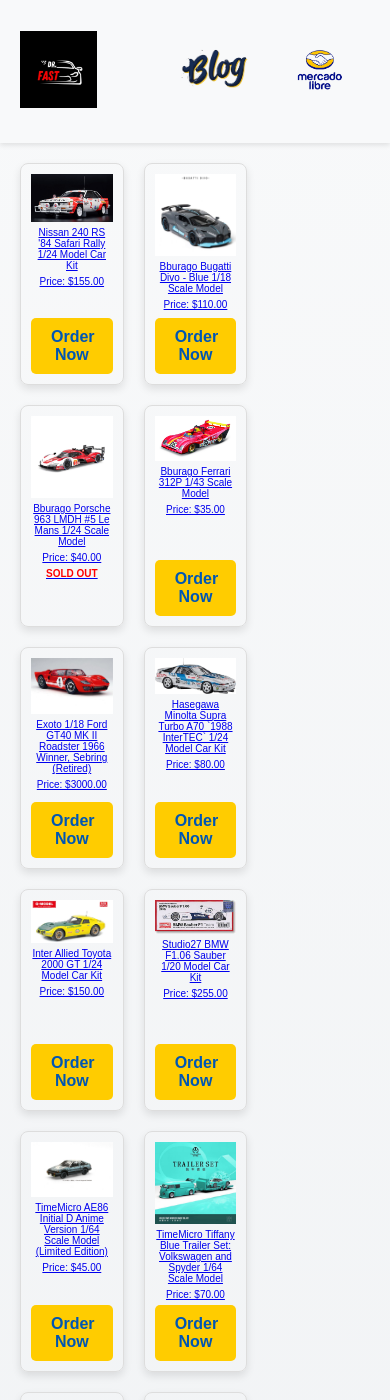
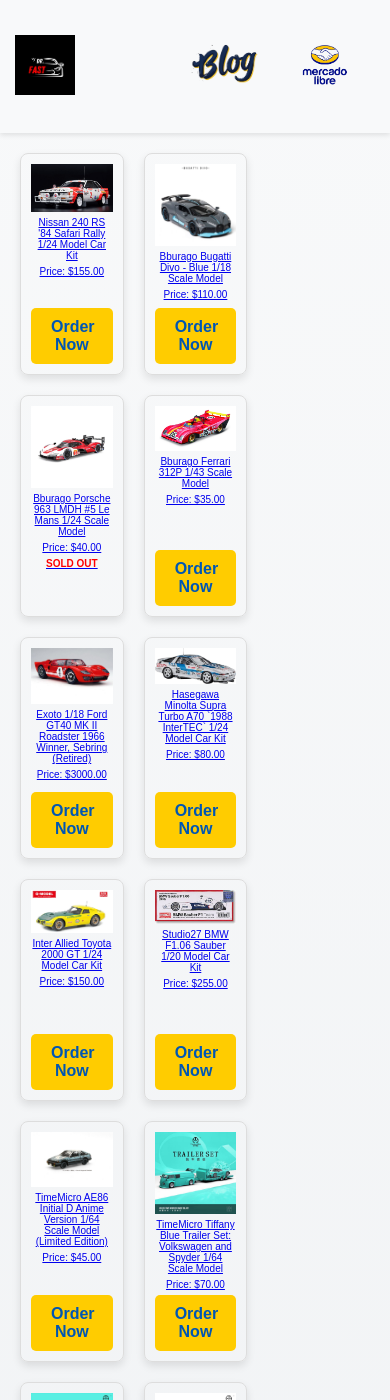
Before and after one commit to drfastfinds/drfastfinds-site, a Jekyll site: the page built from index.markdown, in a window 390 px wide and 1400 px high. Built offline with Jekyll 4.4.1, drawn with Linux system fonts in a browser that asks for light colours.

Commit message:
Update default.html

```diff
--- a/_layouts/default.html
+++ b/_layouts/default.html
@@ -99,6 +99,17 @@
             text-decoration: underline;
         }
 
+        @media (max-width: 768px) {
+    header {
+        padding: 5px; /* Reduce padding for mobile */
+    }
+
+    header img {
+        max-width: 60px; /* Reduce logo size for mobile, if desired */
+        height: auto;
+    }
+}
+
     </style>
 </head>
 <body>
@@ -110,7 +121,7 @@
         </a>
 <nav>
     <a href="{{ site.baseurl }}/blog.html">
-        <img src="{{ site.baseurl }}/assets/images/blg.png" alt="Blog" class="blog-logo" style="max-width: 100px; height: auto; margin-right: -5px;"> <!-- Adjust spacing here -->
+        <img src="{{ site.baseurl }}/assets/images/blg.png" alt="Blog" class="blog-logo" style="max-width: 100px; height: auto; margin-right: -10px;"> <!-- Adjust spacing here -->
     </a>
     <a href="https://drfastfinds.mercadoshops.com.mx" target="_blank">
         <img src="{{ site.baseurl }}/assets/images/mercadologopng.png" alt="Mercado Libre" class="mercado-logo" style="max-width: 100px; height: auto;">
```
